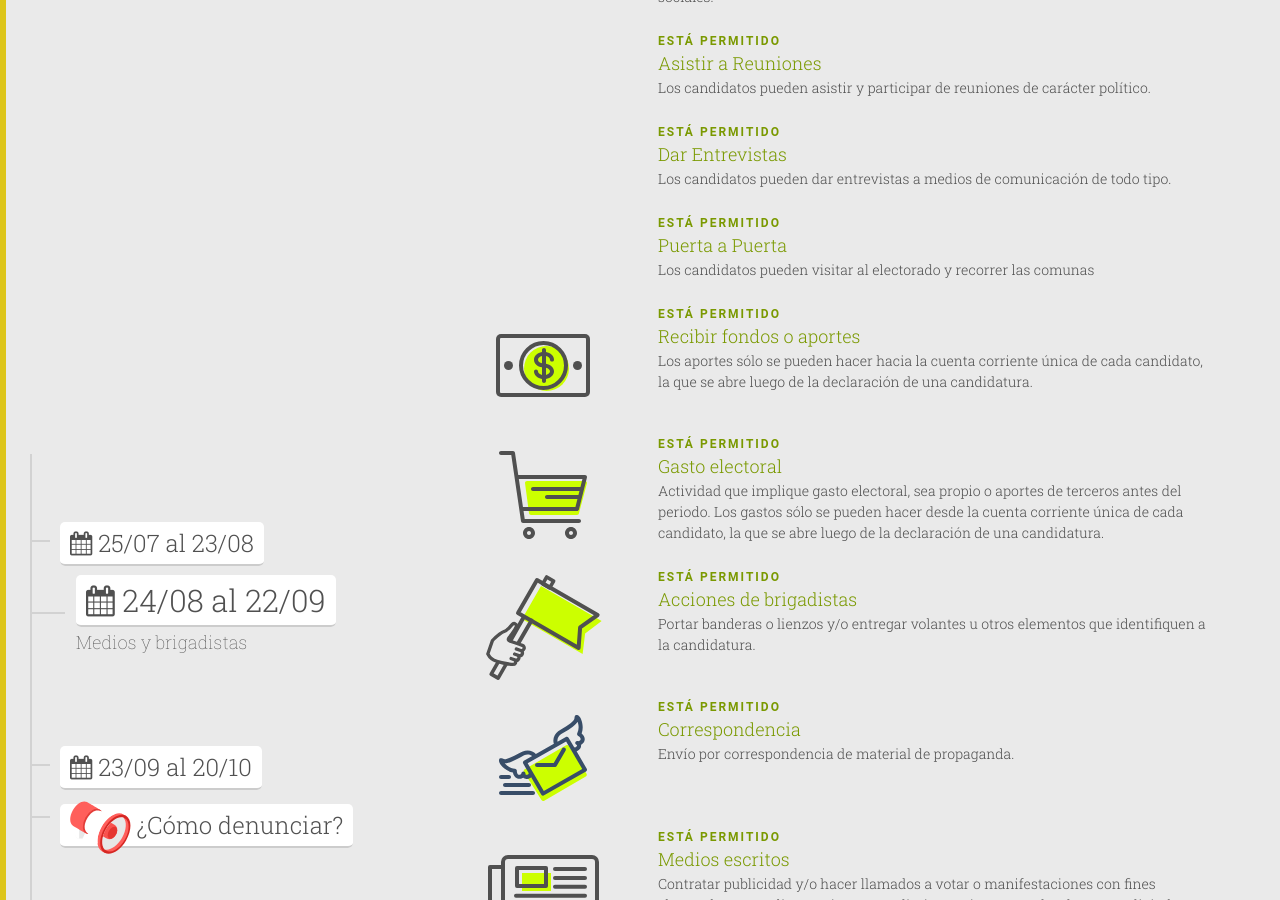
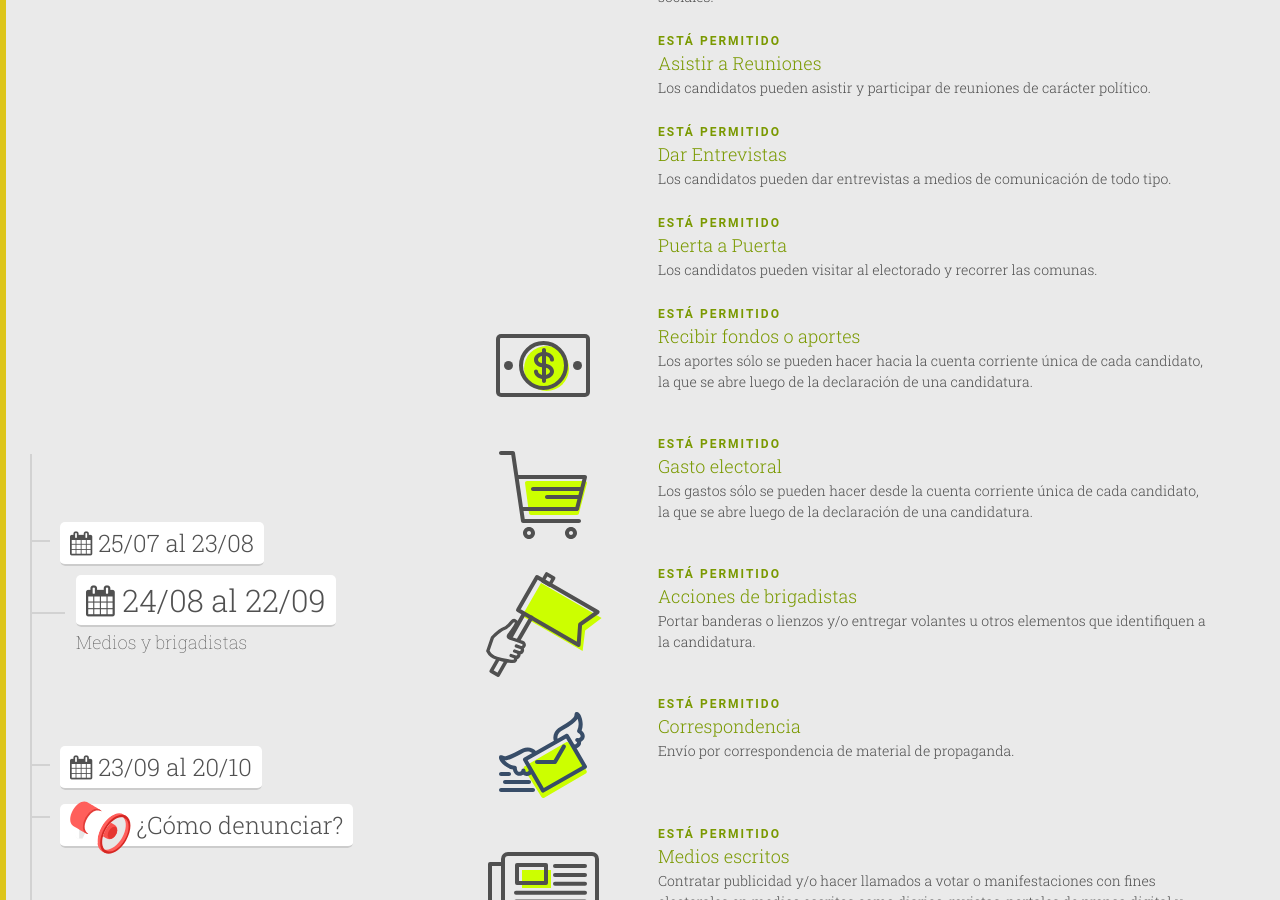
Before and after one commit to ciudadanointeligente/semaforo-electoral, a Jekyll site: the page built from index.html, in a window 1280 px wide and 900 px high, scrolled down 4397 px. Built offline with Jekyll 4.4.1, drawn with Linux system fonts in a browser that asks for light colours; nearby versions of some CDN libraries.

Commit message:
Corrección textos

```diff
--- a/_includes/mediosybrigadistas.html
+++ b/_includes/mediosybrigadistas.html
@@ -38,7 +38,7 @@
     <div class="col-md-6 col-xs-9">
       <div class="tag si">Está permitido</div>
       <div class="si">Puerta a Puerta</div>
-      <p class="bajada">Los candidatos pueden visitar al electorado y recorrer las comunas</p>
+      <p class="bajada">Los candidatos pueden visitar al electorado y recorrer las comunas.</p>
     </div>
   </div>
   <!-- 05 -->
@@ -56,7 +56,7 @@
     <div class="col-md-6 col-xs-9">
       <div class="tag si">Está permitido</div>
       <div class="si">Gasto electoral</div>
-      <p class="bajada">Actividad que implique gasto electoral, sea propio o aportes de terceros antes del periodo. Los gastos sólo se pueden hacer desde la cuenta corriente única de cada candidato, la que se abre luego de la declaración de una candidatura.</p>
+      <p class="bajada">Los gastos sólo se pueden hacer desde la cuenta corriente única de cada candidato, la que se abre luego de la declaración de una candidatura.</p>
     </div>
   </div>
   <!-- 07 -->
```
